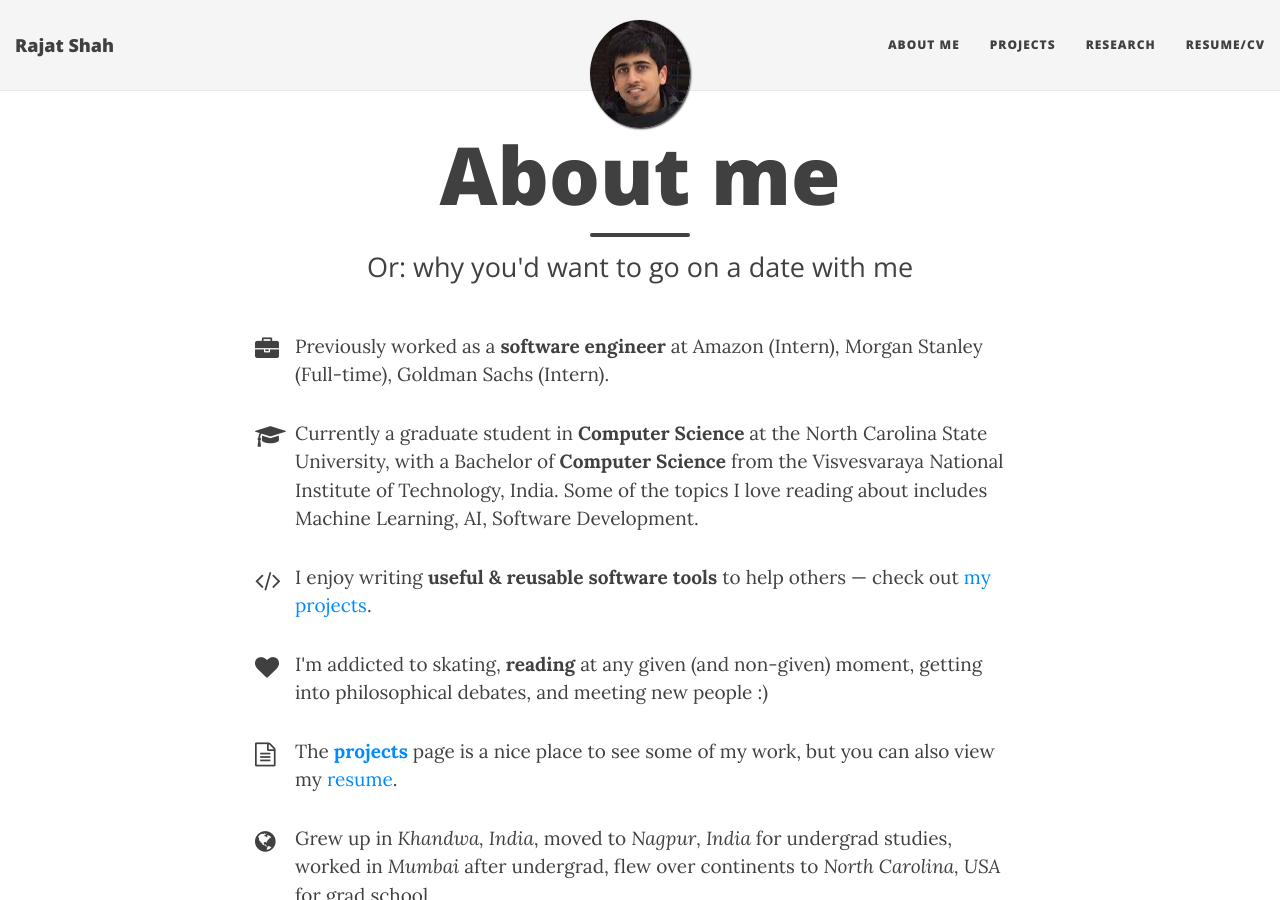
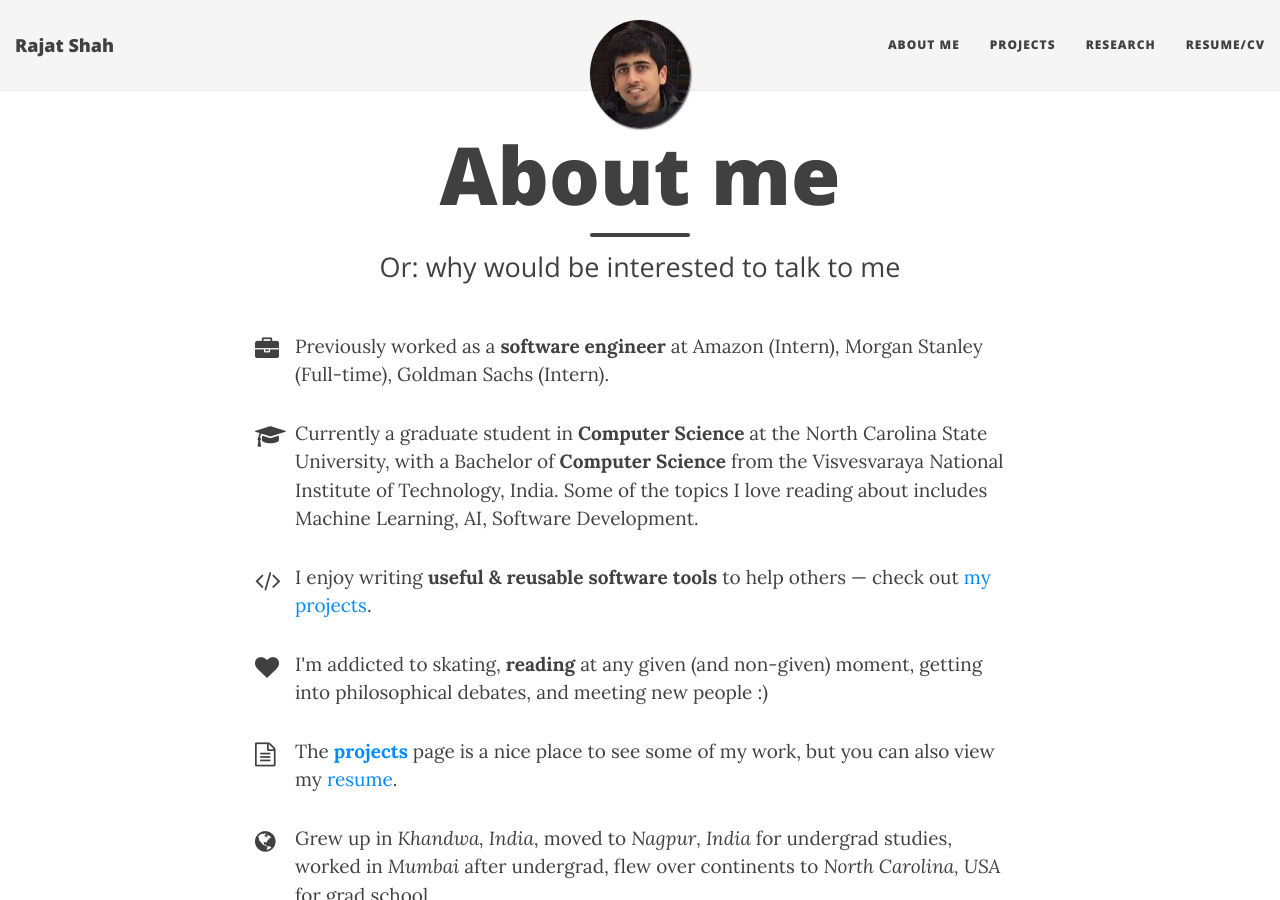
Before and after one commit to shahrajat/shahrajat.github.io, a Jekyll site: the page built from aboutme.html, in a window 1280 px wide and 900 px high. Built offline with Jekyll 4.4.1, drawn with Linux system fonts in a browser that asks for light colours; nearby versions of some CDN libraries.

Commit message:
Update aboutme.html

```diff
--- a/aboutme.html
+++ b/aboutme.html
@@ -1,7 +1,7 @@
 ---
 layout: page
 title: About me
-subtitle: 'Or: why you''d want to go on a date with me'
+subtitle: 'Or: why would be interested to talk to me'
 css: /css/aboutme.css
 published: true
 ---
```
